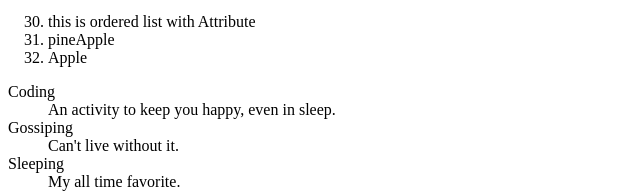
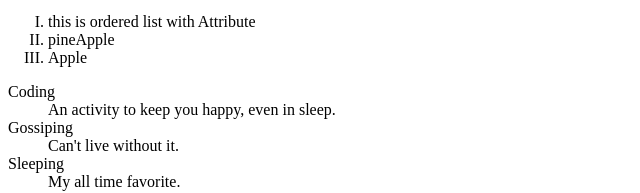
Before and after one commit to codeisgod/Front_End_1, a plain HTML site: page HTML/Basic/index.html in a window 1280 px wide. Shown: the part 605-798 px from the top of the page, 0-640 px from the left. Drawn offline with Linux system fonts and the light colour scheme.

Commit message:
adding ordered list attribute code

```diff
--- a/HTML/Basic/index.html
+++ b/HTML/Basic/index.html
@@ -56,7 +56,7 @@
         <li>Apple</li>
     </ol>
 
-    <ol type="1" start="30">
+    <ol type="I" start="X">
         <li>this is ordered list with Attribute</li>
         <li>pineApple</li>
         <li>Apple</li>
```
